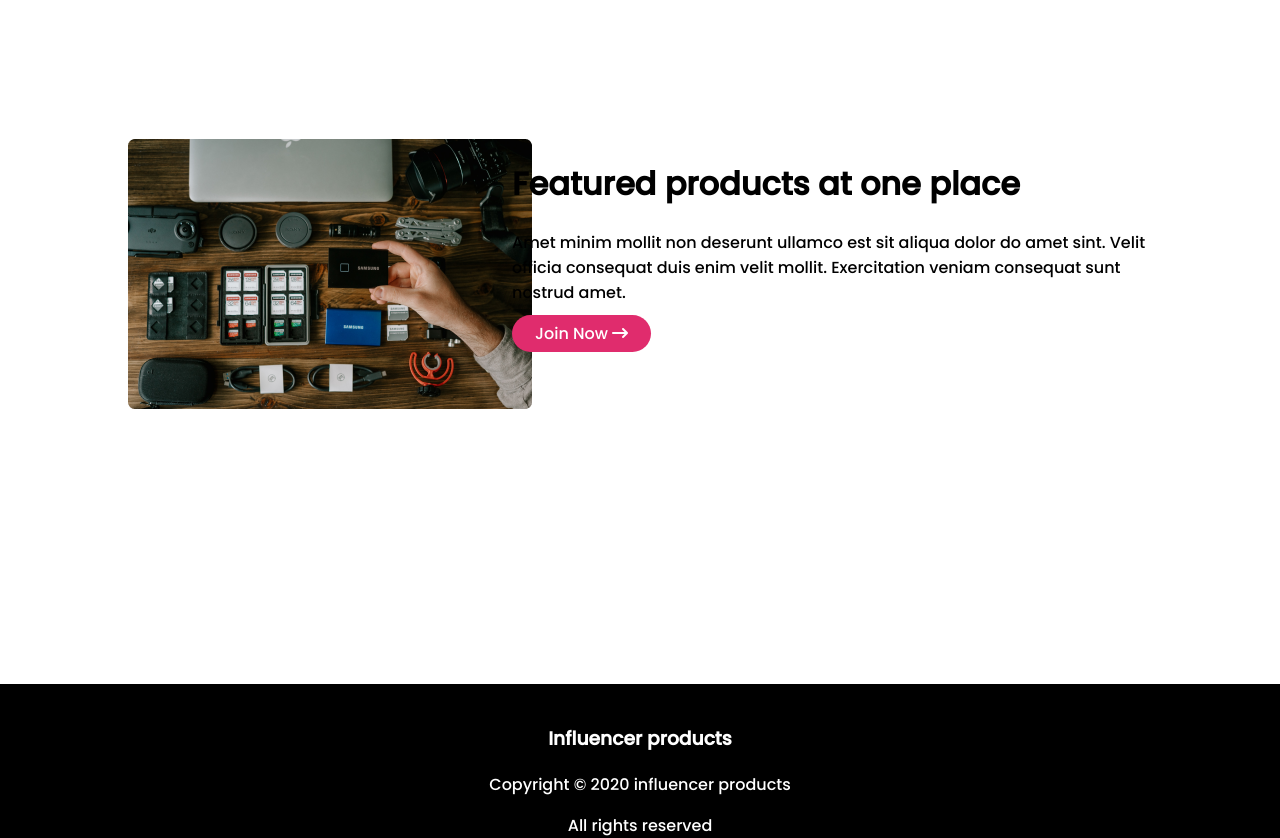
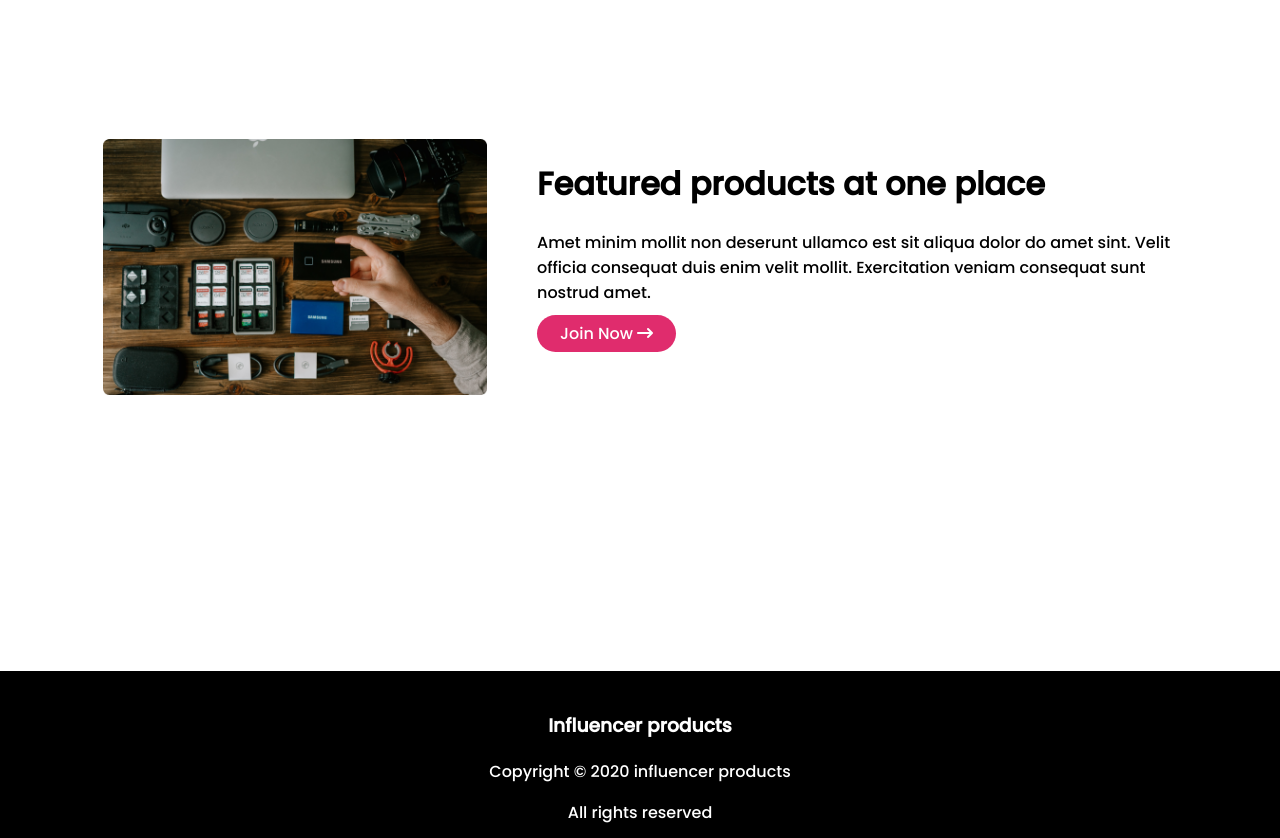
Before and after one commit to likhon15/influencer-gear, a plain HTML site: page index.html in a window 1280 px wide. Shown: the part 2620-3458 px from the top of the page. Drawn offline with Linux system fonts and the light colour scheme.

Commit message:
added new

```diff
--- a/style/style.css
+++ b/style/style.css
@@ -111,6 +111,15 @@ hr{
   width: 50%;
 }
 
+
+.lola-child{
+  margin-right: 50px;
+}
+
+.lola-child img{
+  width: 100%;
+}
+
 .card{
   box-shadow: 0 0 20px -18px;
   border-radius: 10px;
```
